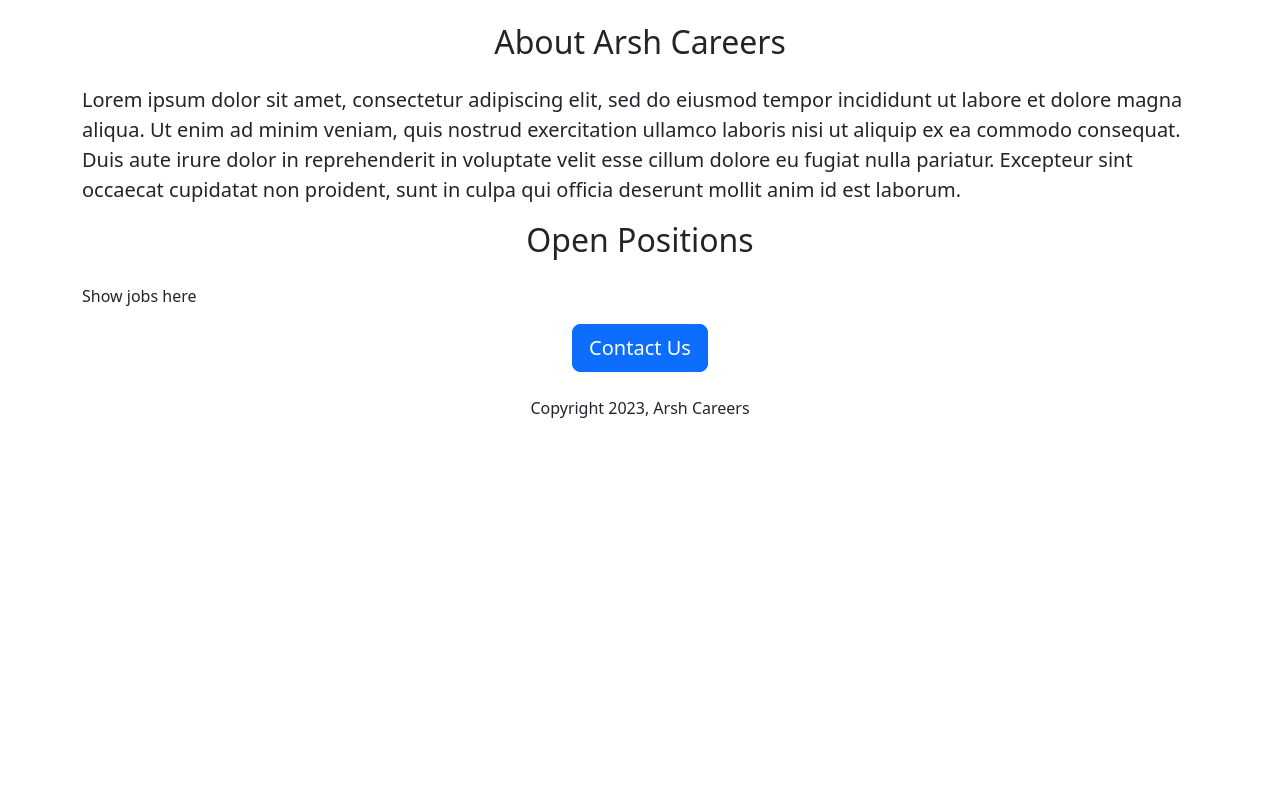
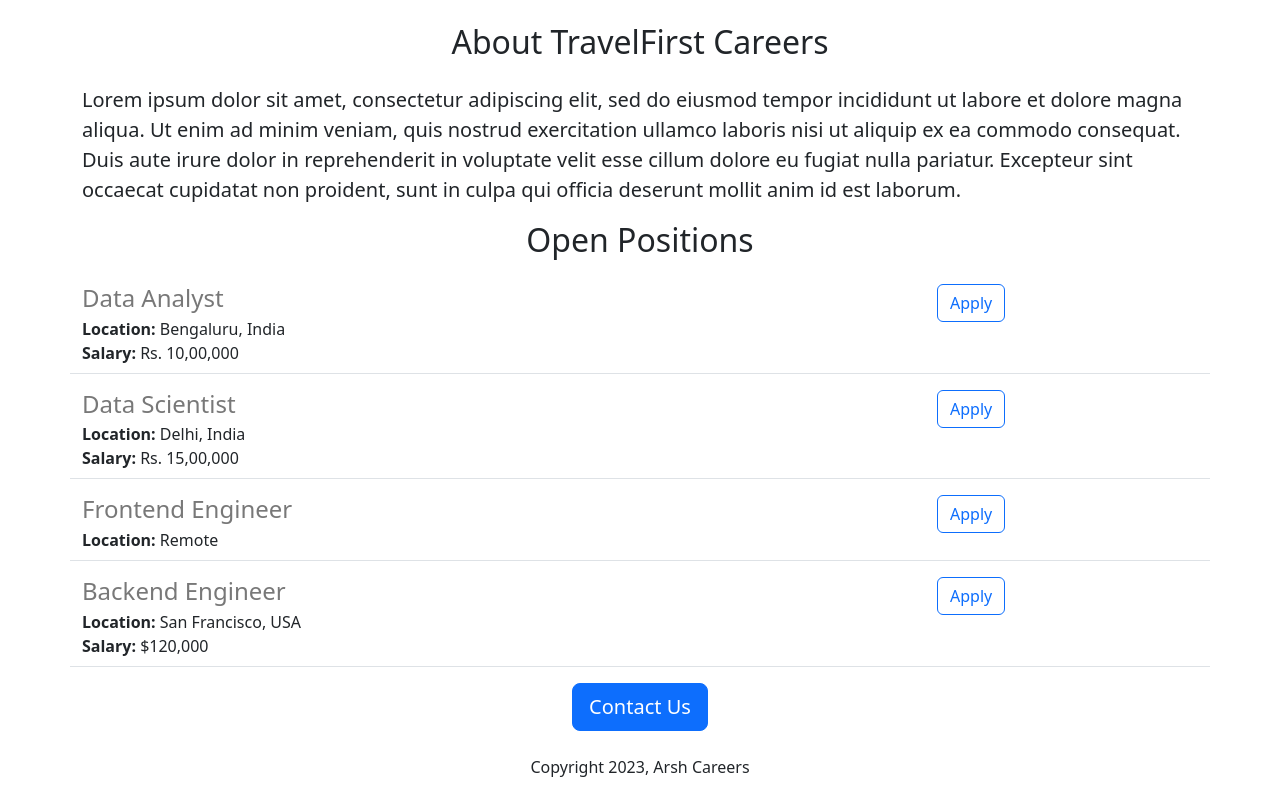
Before and after one commit to arsh7647/arsh-careers-website, a Flask app: page / in a window 1280 px wide. Shown: the part 417-1212 px from the top of the page. Before the commit the page ends 835 px from the top, so only its background shows below. Run offline with Flask 3, Linux system fonts and the light colour scheme.

Commit message:
added dynamic data and api

```diff
--- a/app.py
+++ b/app.py
@@ -1,11 +1,43 @@
 
-from flask import Flask ,render_template
+from flask import Flask ,render_template , jsonify
 
 app = Flask(__name__)
 
+
+JOBS = [
+  {
+    'id':1,
+    'title':'Data Analyst',
+    'location':'Bengaluru, India',
+    'salary':'Rs. 10,00,000'
+  },
+  {
+    'id':2,
+    'title':'Data Scientist',
+    'location':'Delhi, India',
+    'salary':'Rs. 15,00,000'
+  },
+  {
+    'id':3,
+    'title':'Frontend Engineer',
+    'location':'Remote'
+
+  },
+  {
+    'id':4,
+    'title':'Backend Engineer',
+    'location':'San Francisco, USA',
+    'salary':'$120,000'
+  }
+]
+
 @app.route("/")
 def hello():
-  return render_template('home.html')
+  return render_template('home.html' , jobs = JOBS , company_name = 'TravelFirst')
+
+@app.route( "/api/jobs")
+def list_jobs():
+  return jsonify(JOBS)
 
 if __name__ == "__main__":
   app.run(host="0.0.0.0",debug=True)
--- a/templates/home.html
+++ b/templates/home.html
@@ -20,16 +20,20 @@
 
   <body>
     <div class="container">
-    <h1 class="text-center"> Arsh Careers</h1>
+    <h1 class="text-center"> {{company_name}} Careers</h1>
     <img class="img-fluid" id="banner" src="https://2ffe995d-6293-4fbe-80df-597a16cd1c57-00-3kh6uuh9agges.janeway.replit.dev/static/banner.jpg" height="200">
 
-    <h2 class="text-center mt-2 mb-4"> About Arsh Careers</h2>
+    <h2 class="text-center mt-2 mb-4"> About {{company_name}} Careers</h2>
     <p class="lead">
       Lorem ipsum dolor sit amet, consectetur adipiscing elit, sed do eiusmod tempor incididunt ut labore et dolore magna aliqua. Ut enim ad minim veniam, quis nostrud exercitation ullamco laboris nisi ut aliquip ex ea commodo consequat. Duis aute irure dolor in reprehenderit in voluptate velit esse cillum dolore eu fugiat nulla pariatur. Excepteur sint occaecat cupidatat non proident, sunt in culpa qui officia deserunt mollit anim id est laborum.
     </p>
 
     <h2 class="text-center mt-2 mb-4"> Open Positions</h2>
-    <p> Show jobs here</p>
+    <div>
+      {% for job in jobs %}
+        {%include 'jobitem.html' %}
+      {% endfor %}
+    </div>
       <div class="text-center">
     <button class="btn btn-primary btn-lg"> Contact Us</button>
         <p class="mt-4"> Copyright 2023, Arsh Careers</p>
--- /dev/null
+++ b/templates/jobitem.html
@@ -0,0 +1,19 @@
+<div class="border-bottom row" style="margin-bottom:16px; padding-bottom:8px;">
+  <div class="col-9">
+      <h4 style="color:rgb(120,120,120); margin-bottom: 4px;">                               {{job['title']}}
+      </h4>
+      <div>
+        <b> Location: </b> {{job['location']}}
+      </div>
+      {% if 'salary' in job %}
+      <div>
+        <b> Salary: </b> {{job['salary']}}
+      </div>
+      {% endif %}
+  </div>
+
+  <div class="col-3">
+     <button type="button" class="btn btn-outline-primary"> Apply </button>
+  </div>
+
+</div>
```
